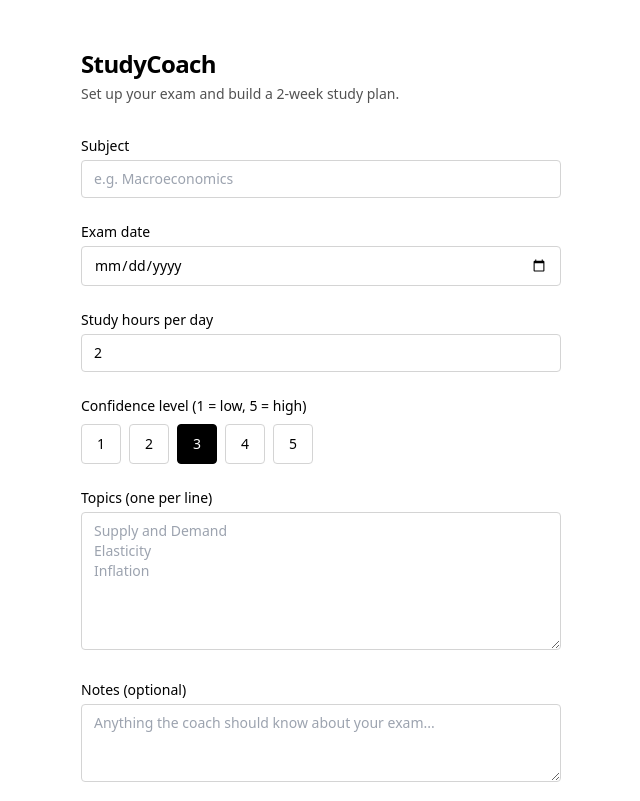
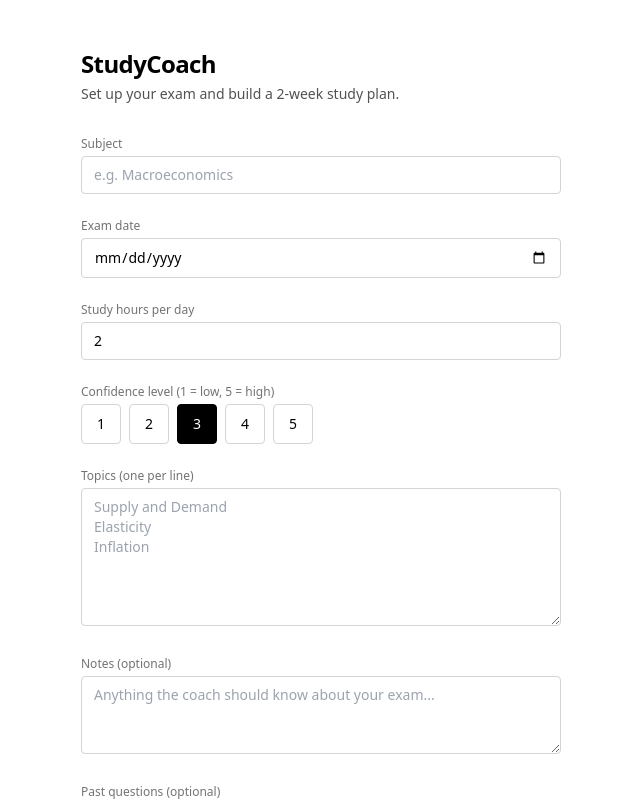
Before and after one commit to isaackim1/education, a Next.js app: page /setup in a window 1280 px wide. Shown: the top 801 px of the page, without its empty margins (319-959 px from the left). Built offline with nearby package versions, Linux system fonts and the light colour scheme.

Commit message:
Apply design system polish

```diff
--- a/app/mistakes/page.tsx
+++ b/app/mistakes/page.tsx
@@ -63,7 +63,7 @@ export default function MistakesPage() {
           <select
             value={topicFilter}
             onChange={(e) => setTopicFilter(e.target.value)}
-            className="border border-neutral-300 rounded text-sm px-2 py-1"
+            className="border border-neutral-300 rounded text-sm px-2 py-1 focus:outline-none focus:ring-1 focus:ring-black"
           >
             <option value="all">All topics</option>
             {uniqueTopics.map((topic) => (
@@ -80,7 +80,7 @@ export default function MistakesPage() {
                 e.target.value as "all" | "unreviewed" | "reviewed"
               )
             }
-            className="border border-neutral-300 rounded text-sm px-2 py-1"
+            className="border border-neutral-300 rounded text-sm px-2 py-1 focus:outline-none focus:ring-1 focus:ring-black"
           >
             <option value="all">All</option>
             <option value="unreviewed">Unreviewed</option>
--- a/app/review/page.tsx
+++ b/app/review/page.tsx
@@ -276,7 +276,7 @@ function ReviewContent() {
       <div className="border-t border-neutral-200 px-4 py-3 space-y-3 shrink-0">
         {isResolved ? (
           <div className="text-center space-y-2">
-            <p className="text-sm text-neutral-700">
+            <p className="text-sm text-neutral-600">
               You fixed this. Mistake marked as reviewed.
             </p>
             <Link
@@ -297,7 +297,7 @@ function ReviewContent() {
             <button
               type="button"
               onClick={() => router.push("/mistakes")}
-              className="w-full border border-neutral-300 text-sm py-2 rounded hover:border-black text-neutral-700"
+              className="w-full border border-neutral-300 text-sm py-2 rounded hover:border-black transition-colors"
             >
               End review
             </button>
--- a/app/session/page.tsx
+++ b/app/session/page.tsx
@@ -636,7 +636,7 @@ function SessionContent() {
             <button
               type="button"
               onClick={handleEndSession}
-              className="w-full border border-neutral-300 text-sm py-2 rounded hover:border-black text-neutral-700"
+              className="w-full border border-neutral-300 text-sm py-2 rounded hover:border-black transition-colors"
             >
               End Session
             </button>
--- a/components/materials/TopicMaterialCard.tsx
+++ b/components/materials/TopicMaterialCard.tsx
@@ -68,7 +68,7 @@ export default function TopicMaterialCard({
         type="button"
         onClick={handleSave}
         disabled={!isDirty && saveState === "idle"}
-        className="text-xs border border-neutral-300 rounded px-3 py-1.5 hover:border-black disabled:opacity-40 disabled:cursor-not-allowed"
+        className="text-xs border border-neutral-300 rounded px-3 py-1.5 hover:border-black disabled:opacity-50 disabled:cursor-not-allowed transition-colors"
       >
         {saveState === "saved" ? "Saved" : "Save"}
       </button>
--- a/components/mistakes/MistakeCard.tsx
+++ b/components/mistakes/MistakeCard.tsx
@@ -31,7 +31,7 @@ export default function MistakeCard({
         <p className="text-xs font-medium text-neutral-500 mb-1">
           Question asked
         </p>
-        <p className="text-sm text-neutral-700 line-clamp-2">
+        <p className="text-sm text-neutral-600 line-clamp-2">
           {mistake.question}
         </p>
       </div>
@@ -59,7 +59,7 @@ export default function MistakeCard({
           <div className="flex items-center gap-3">
             <Link
               href={`/review?mistakeId=${mistake.id}`}
-              className="text-xs underline text-neutral-700 hover:text-black"
+              className="text-xs text-neutral-500 underline hover:text-black"
             >
               Review now
             </Link>
--- a/components/session/SessionSummaryModal.tsx
+++ b/components/session/SessionSummaryModal.tsx
@@ -27,24 +27,24 @@ export default function SessionSummaryModal({
 
         <div className="space-y-3 text-sm">
           <div>
-            <p className="font-medium text-neutral-700">Topics covered</p>
+            <p className="font-medium text-neutral-600">Topics covered</p>
             <p className="text-neutral-600">
               {summary.topicsCovered.join(", ") || "None"}
             </p>
           </div>
 
           <div>
-            <p className="font-medium text-neutral-700">Possible mistakes</p>
+            <p className="font-medium text-neutral-600">Possible mistakes</p>
             <p className="text-neutral-600">{summary.newMistakeCount}</p>
           </div>
 
           <div>
-            <p className="font-medium text-neutral-700">Tomorrow&apos;s focus</p>
+            <p className="font-medium text-neutral-600">Tomorrow&apos;s focus</p>
             <p className="text-neutral-600">{summary.tomorrowFocus}</p>
           </div>
 
           <div>
-            <p className="font-medium text-neutral-700">
+            <p className="font-medium text-neutral-600">
               Tomorrow&apos;s session type
             </p>
             <p className="text-neutral-600 capitalize">
--- a/components/session/SessionTopBar.tsx
+++ b/components/session/SessionTopBar.tsx
@@ -64,7 +64,7 @@ export default function SessionTopBar({
         </div>
         <Link
           href={backHref}
-          className="shrink-0 text-xs text-neutral-600 underline hover:text-black"
+          className="shrink-0 text-xs text-neutral-500 underline hover:text-black"
         >
           Back to Plan
         </Link>
--- a/components/setup/ExamForm.tsx
+++ b/components/setup/ExamForm.tsx
@@ -125,7 +125,7 @@ export default function ExamForm() {
   return (
     <form onSubmit={handleSubmit} className="space-y-6">
       <div>
-        <label htmlFor="subject" className="block text-sm font-medium mb-1">
+        <label htmlFor="subject" className="block text-xs font-medium text-neutral-500 mb-1">
           Subject
         </label>
         <input
@@ -141,7 +141,7 @@ export default function ExamForm() {
       </div>
 
       <div>
-        <label htmlFor="examDate" className="block text-sm font-medium mb-1">
+        <label htmlFor="examDate" className="block text-xs font-medium text-neutral-500 mb-1">
           Exam date
         </label>
         <input
@@ -156,7 +156,7 @@ export default function ExamForm() {
       </div>
 
       <div>
-        <label htmlFor="studyHours" className="block text-sm font-medium mb-1">
+        <label htmlFor="studyHours" className="block text-xs font-medium text-neutral-500 mb-1">
           Study hours per day
         </label>
         <input
@@ -173,7 +173,7 @@ export default function ExamForm() {
       </div>
 
       <div>
-        <span className="block text-sm font-medium mb-2">
+        <span className="block text-xs font-medium text-neutral-500 mb-1">
           Confidence level (1 = low, 5 = high)
         </span>
         <div className="flex gap-2">
@@ -196,7 +196,7 @@ export default function ExamForm() {
       </div>
 
       <div>
-        <label htmlFor="topics" className="block text-sm font-medium mb-1">
+        <label htmlFor="topics" className="block text-xs font-medium text-neutral-500 mb-1">
           Topics (one per line)
         </label>
         <textarea
@@ -212,7 +212,7 @@ export default function ExamForm() {
       </div>
 
       <div>
-        <label htmlFor="notes" className="block text-sm font-medium mb-1">
+        <label htmlFor="notes" className="block text-xs font-medium text-neutral-500 mb-1">
           Notes (optional)
         </label>
         <textarea
@@ -229,7 +229,7 @@ export default function ExamForm() {
       <div>
         <label
           htmlFor="pastQuestions"
-          className="block text-sm font-medium mb-1"
+          className="block text-xs font-medium text-neutral-500 mb-1"
         >
           Past questions (optional)
         </label>
```
